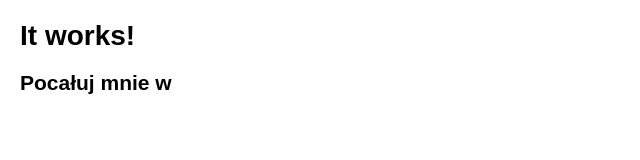
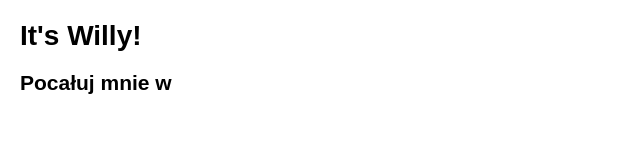
Before and after one commit to Sulabasana/React, a React (Create React App) app: page / in a window 1280 px wide. Shown: the top 160 px of the page, without its empty margins (0-640 px from the left). Built offline with nearby package versions, Linux system fonts and the light colour scheme.

Commit message:
Where to create functions

```diff
--- a/src/index.js
+++ b/src/index.js
@@ -5,9 +5,20 @@ import App from './App';
 import * as serviceWorker from './serviceWorker';
 
 class Layout extends React.Component {
+	//Here is the right place to create functions
+	getVal(val){
+		return "William" + val
+	}
+	constructor(){
+		super();
+		this.name = "Willy"
+	}
+
 	render(){
-		return(
-			<h1>It works!</h1>
+		const name = "Will"
+				return(
+			//<h1>It's {this.getVal(" The Morron")}!</h1>
+			<h1>It's {this.name}!</h1>
 			);
 		}
 	}
```
